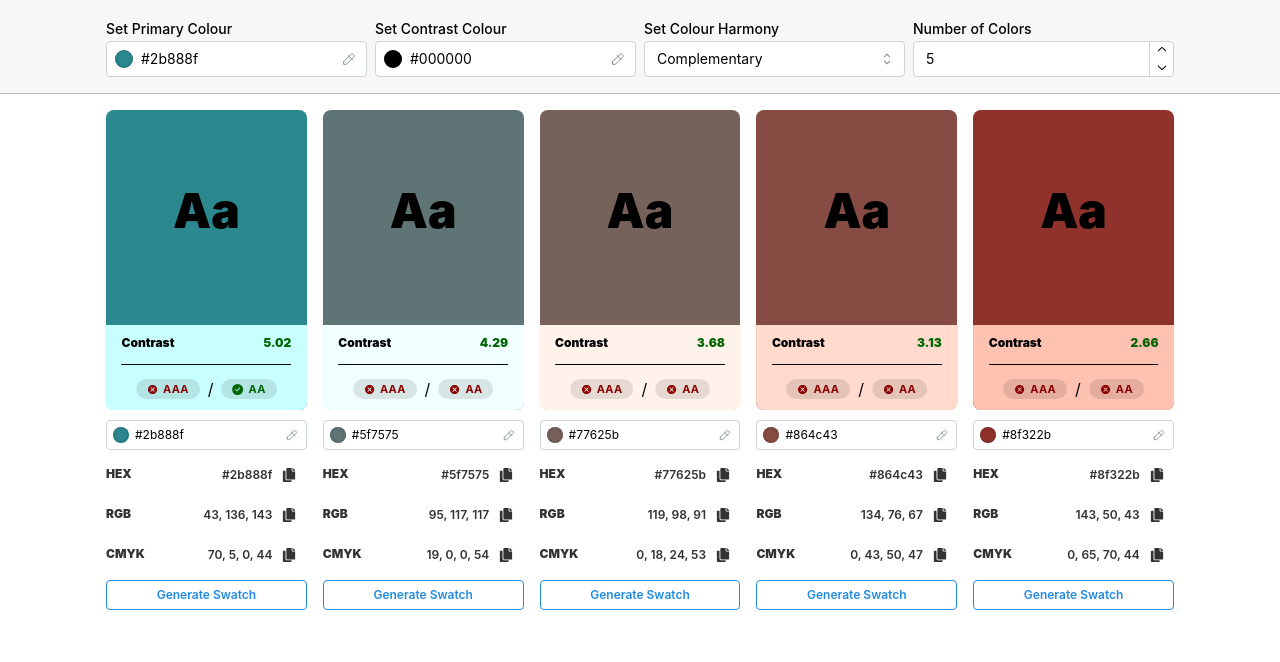
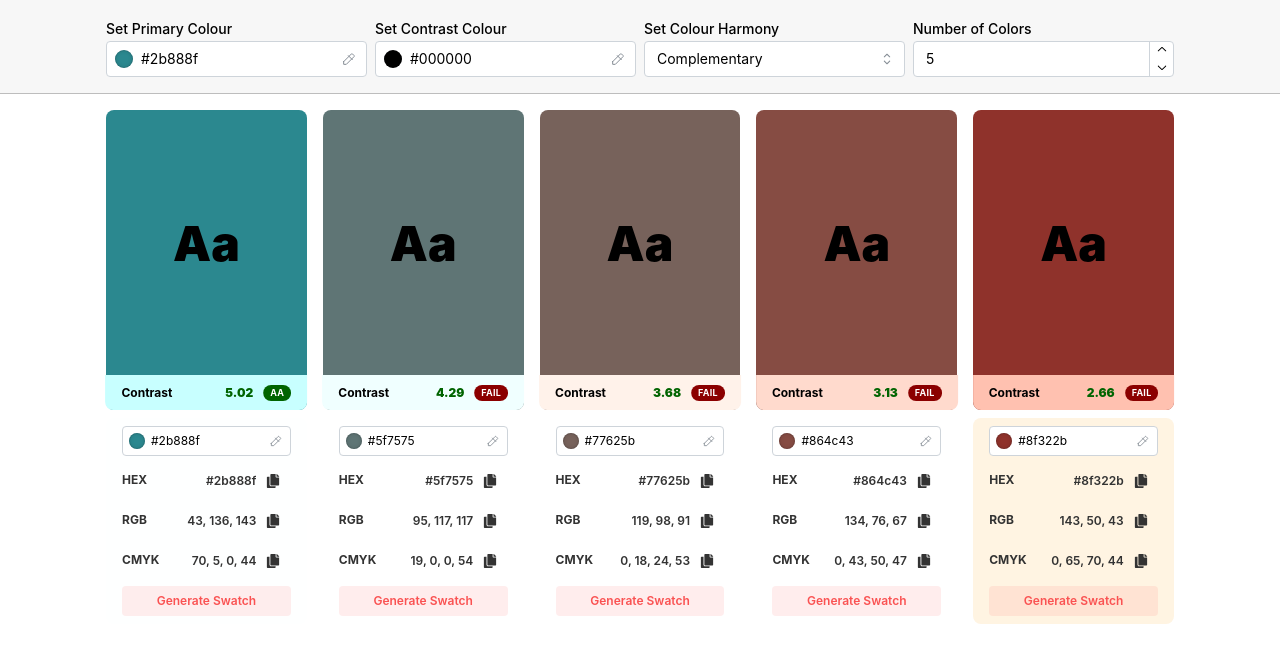
Before and after one commit to Menubrea/Theme-Creator, a Next.js app: page / in a window 1280 px wide. Shown: the top 662 px of the page. Built offline with nearby package versions, Linux system fonts and the light colour scheme.

Commit message:
Adjustments to card design

```diff
--- a/components/ColorPicker/ColorCard/ColorCard.module.css
+++ b/components/ColorPicker/ColorCard/ColorCard.module.css
@@ -9,8 +9,8 @@
 .cardText {
   position: absolute;
   left: 50%;
-  top: 4rem;
-  transform: translateX(-50%);
+  top: calc(50% - 1rem);
+  transform: translate(-50%, -50%);
 }
 
 .cardContrast {
@@ -21,6 +21,12 @@
   bottom: 0;
   transform: translateX(-50%);
   border-radius: 0 0 0.5rem 0.5rem;
+}
+
+.cardContent {
+  margin-top: 0.5rem;
+  padding: 0.5rem 1rem;
+  border-radius: 0.5rem;
 }
 
 .justifyBetween {
--- a/components/ColorPicker/ColorCard/ColorCard.tsx
+++ b/components/ColorPicker/ColorCard/ColorCard.tsx
@@ -73,36 +73,24 @@ function ColorCard({ ...props }: ColorCardProps) {
           style={{ backgroundColor: chroma(customColor).brighten(3).toString() }}
         >
           <Box className={styles.justifyBetween} mt={10}>
-            <Text size="xs" fw={900}>
+            <Text size="xs" fw={700}>
               Contrast
             </Text>
-            <Text size="xs" fw={900} color={contrastValue ? 'darkgreen' : 'darkred'}>
-              {contrastValue.toFixed(2)}
-            </Text>
-          </Box>
-          <Divider color="black" my="sm" />
-          <Box className={styles.justifyCenter}>
-            <Badge
-              size="md"
-              variant="light"
-              leftSection={contrastValue >= 7 ? <FaCircleCheck /> : <MdCancel />}
-              color={contrastValue >= 7 ? 'darkgreen' : 'darkred'}
-            >
-              AAA
-            </Badge>{' '}
-            /{' '}
-            <Badge
-              variant="light"
-              leftSection={contrastValue >= 4.5 ? <FaCircleCheck /> : <MdCancel />}
-              size="md"
-              color={contrastValue >= 4.5 ? 'darkgreen' : 'darkred'}
-            >
-              AA
-            </Badge>
+            <Box className={styles.justifyBetween}>
+              <Text size="xs" fw={900} color={contrastValue ? 'darkgreen' : 'darkred'}>
+                {contrastValue.toFixed(2)}
+              </Text>
+              <Badge ml={10} size="xs" color={contrastValue >= 4.5 ? 'darkgreen' : 'darkred'}>
+                {contrastValue >= 7 ? ' AAA' : contrastValue >= 4.5 ? ' AA' : ' Fail'}
+              </Badge>
+            </Box>
           </Box>
         </Box>
       </Box>
-      <Box mt={10}>
+      <Box
+        className={styles.cardContent}
+        style={{ backgroundColor: chroma(customColor).brighten(4).toString() }}
+      >
         <ColorInput size="xs" value={customColor} onChange={handleOnchange} />
 
         <ButtonGroup
@@ -112,7 +100,7 @@ function ColorCard({ ...props }: ColorCardProps) {
         />
         <ButtonGroup colorText="RGB" colorValue={rgb} handleCopy={() => handleCopy(rgb)} />
         <ButtonGroup colorText="CMYK" colorValue={cmyk} handleCopy={() => handleCopy(cmyk)} />
-        <Button onClick={open} mt={10} size="xs" variant="outline" fullWidth color="blue">
+        <Button onClick={open} mt={10} size="xs" variant="light" color="red" fullWidth>
           Generate Swatch
         </Button>
       </Box>
@@ -132,7 +120,7 @@ const ButtonGroup = ({ ...props }: ButtonGroupProps) => {
 
   return (
     <Box className={styles.justifyBetween} mt={10}>
-      <Text size="xs" color="#333" fw={900}>
+      <Text size="xs" color="#333" fw={700}>
         {colorText}
       </Text>
       <Button
```
